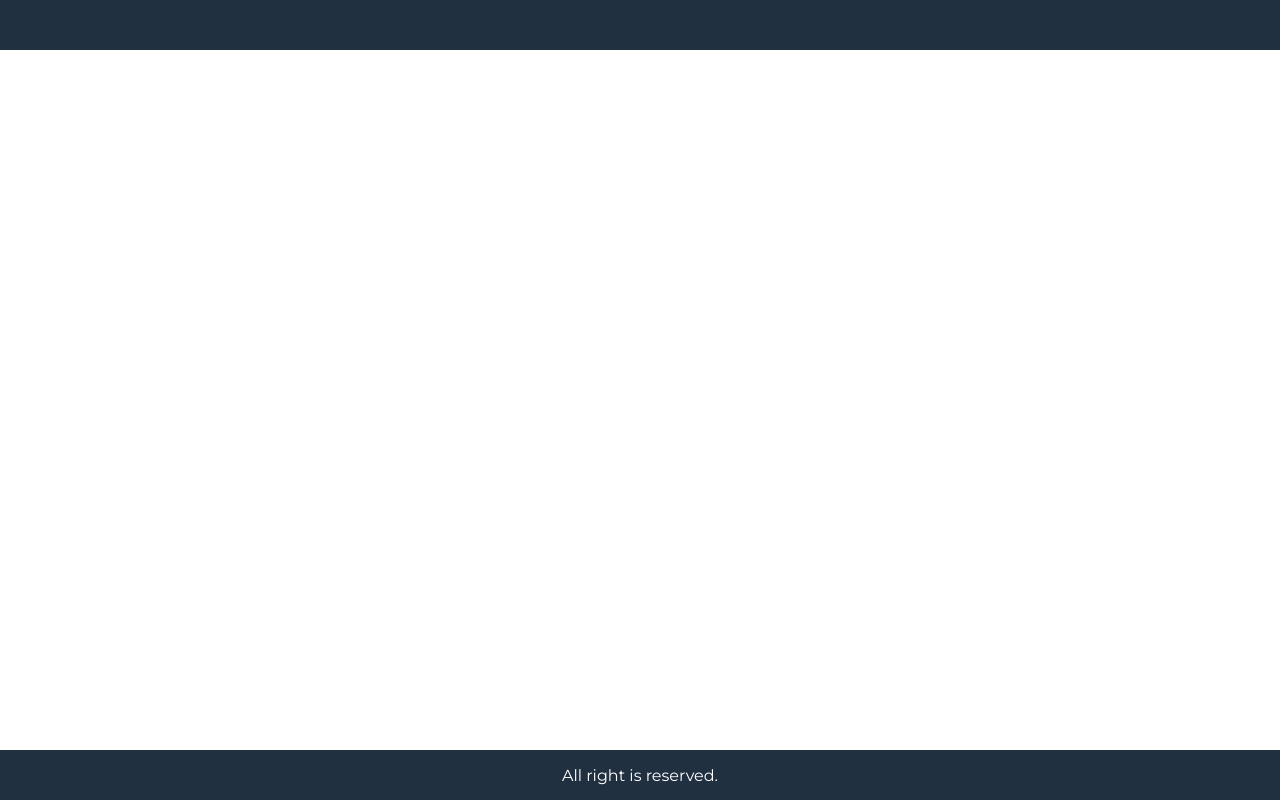
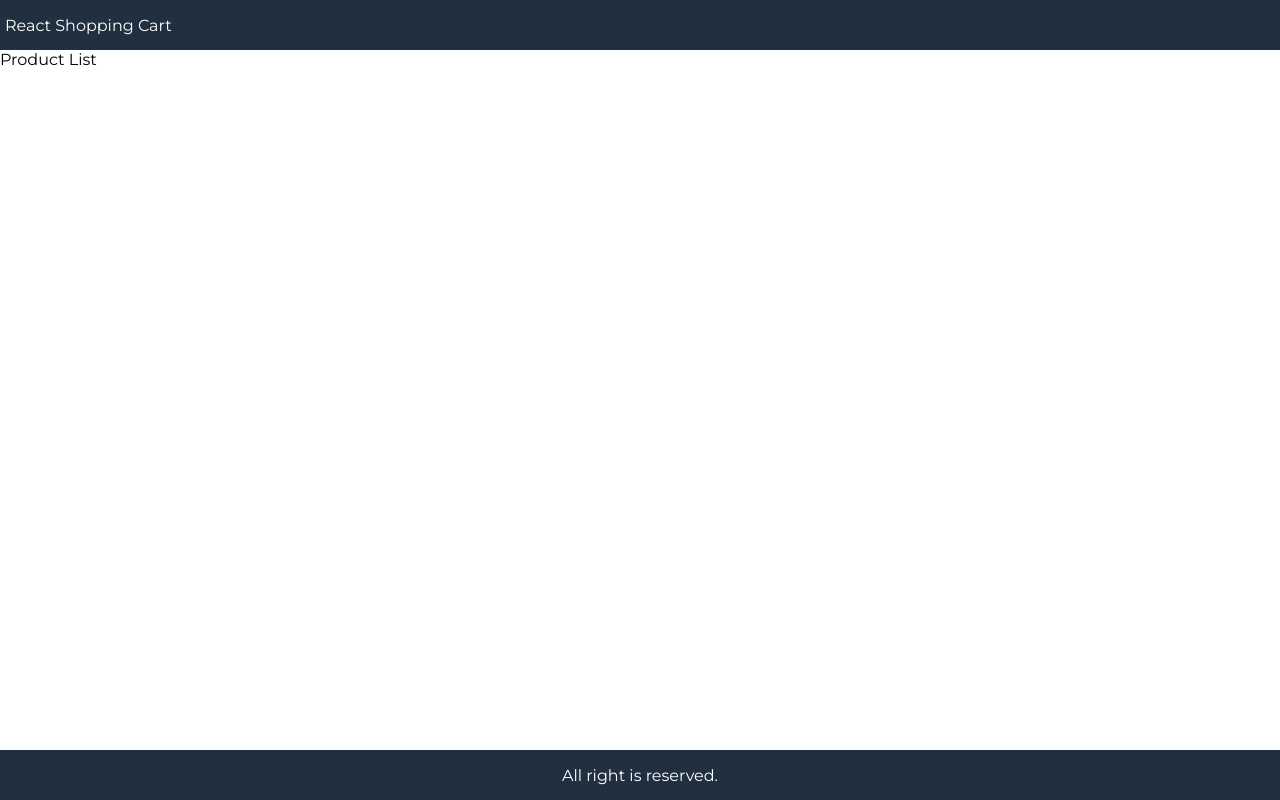
Before and after one commit to tacettinkustu/react-redux-shopping, a React (Create React App) app: page / in a window 1280 px wide. Built offline with nearby package versions, Linux system fonts and the light colour scheme.

Commit message:
progress-1

```diff
--- a/src/App.js
+++ b/src/App.js
@@ -1,18 +1,15 @@
 import React from "react";
-
 
 class App extends React.Component {
   render() {
     return (
-          <div className="grid-container">
-            <header>
-
-            </header>
-            <main>
-
-            </main>
-            <footer>All right is reserved.</footer>
-          </div>
+      <div className="grid-container">
+        <header>
+          <a href="/">React Shopping Cart</a>
+        </header>
+        <main>Product List</main>
+        <footer>All right is reserved.</footer>
+      </div>
     );
   }
 }
```
